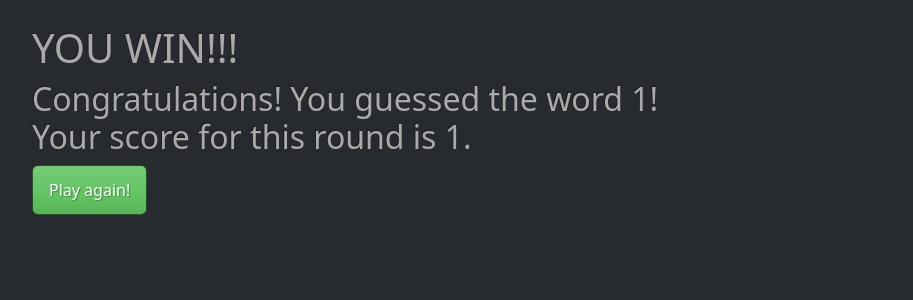
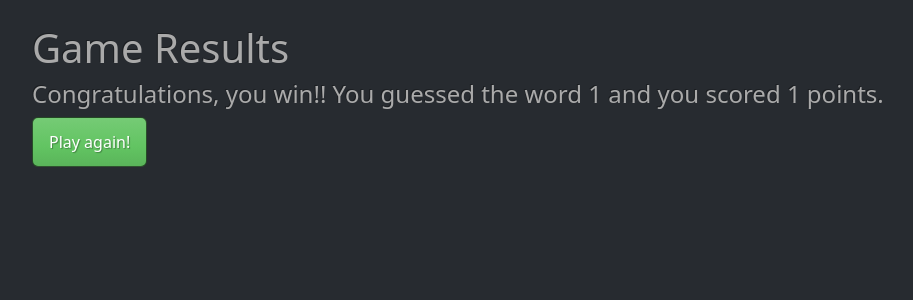
Before and after one commit to tmflower/capstone-1, a Flask app: page /game/finish in a window 1280 px wide. Shown: the part 56-356 px from the top of the page, without its empty margins (50-963 px from the left). Run offline with Flask 2, Linux system fonts and the light colour scheme; the visitor is signed in with stand-in values (Sample User, id 1); some libraries are stand-ins or nearby versions.

Commit message:
fixed issues with countdown timer and session score

```diff
--- a/app.py
+++ b/app.py
@@ -54,6 +54,8 @@ def user_signup():
 
         except IntegrityError:
             flash("Sorry, that username is already taken. Please try another one.", "warning")
+            form.username.data = ""
+            form.password.data = ""
 
     return render_template('signup.html', form=form)
 
@@ -117,8 +119,9 @@ def game_play():
     synonyms = data['results'][0]['synonyms']
 
     session['word'] = mystery_word.word
+    score = session['score']
 
-    return render_template('/game-play.html', word=mystery_word, synonyms=synonyms)
+    return render_template('/game-play.html', word=mystery_word, synonyms=synonyms, score=score)
 
 
 @app.route('/game/check-guess', methods=["GET","POST"])
--- a/models.py
+++ b/models.py
@@ -1,5 +1,3 @@
-from types import ClassMethodDescriptorType
-from xml.sax.handler import DTDHandler
 from flask_sqlalchemy import SQLAlchemy
 from flask_bcrypt import Bcrypt
 
--- a/static/app.js
+++ b/static/app.js
@@ -1,37 +1,62 @@
 let points;
+let timer;
 
 function startGame() {
     points = 100;
-    $('#points').text(`Your points: ${points}`)
-    let counter = 10;
-    const timer = setInterval(function(){
+    $('#points').text(`Your remaining points: ${points}`);
+    let counter = 30;
+    $('#game-over').addClass('invisible');
+    $('#word-info').removeClass('invisible');
+    $('#letters').removeClass('invisible');
+    $('#play-btn').addClass('invisible');
+    $('#replay').removeClass('invisible');
+    console.log("inside start game")
+    timer = setInterval(function(){
         console.log(counter);
         $('#timer').text(`${counter}`);
         counter--;
         if (counter === 0) {
             clearInterval(timer);
             console.log('timer has stopped!')
-            score = 0;
+            points = 0;
+            $('#points').text(`Your remaining points: 0`);
             getScore();
-            location.replace('/game/finish');
+            endGame();
         }
     }, 1000);
 }
 
-// const playBtn = $('#play-btn');
-// playBtn.on('click', startGame());
-// $('#replay').on('click', startGame());
+const playBtn = $('#play-btn');
+playBtn.on('click', startGame);
 
+function endGame() {
+    $('#word-info').addClass('invisible');
+    $('#letters').addClass('invisible');
+    $('#game-over').removeClass('invisible');
+    $('#replay').removeClass('invisible');
+}
 
-const $guessForm = $('#check-guess')
-const $guess = $('#guess')
+$('#results').on('click', getResults);
+
+function getResults() {
+    location.replace('/game/finish')
+}
+
+$('#replay').on('click', playAgain);
+
+function playAgain() {
+    location.replace('/game/play');
+}
+
+const $guessForm = $('#check-guess');
+const $guess = $('#guess');
 
 $guessForm.on('submit', checkGuess);
 
 async function checkGuess(evt) {
     evt.preventDefault();
     let guess = $guess.val();
-    console.log(guess)
+    console.log(guess);
 
     const resp = await axios.get(`/game/check-guess`, { params: { guess: guess } });
     console.log(resp)
@@ -41,9 +66,12 @@ async function checkGuess(evt) {
     let mysteryWord = $('#mystery-word').text()
 
     if (guess === mysteryWord) {
+        clearInterval(timer);
         $('#feedback').text("You guessed it!");
+        console.log(points);
         getScore();
-        location.assign('/game/finish')
+        endGame();
+        // location.assign('/game/finish')
     }
 
     else {
@@ -61,19 +89,19 @@ function showHint1() {
     if (points === 100) {
         $definition.removeClass('invisible');
         points -= 50;
-        $('#points').text(`Your points: ${points}`)
+        $('#points').text(`Your remaining points: ${points}`)
         $hint1.prop('disabled', true);
     }
     else if (points === 50) {
         $definition.removeClass('invisible');
         points -= 25;
-        $('#points').text(`Your points: ${points}`)
+        $('#points').text(`Your remaining points: ${points}`)
         $hint1.prop('disabled', true);
     }
     else if (points === 25) {
         $definition.removeClass('invisible');
         points -= 15
-        $('#points').text(`Your points: ${points}`)
+        $('#points').text(`Your remaining points: ${points}`)
         $hint1.prop('disabled', true);
     }
 }
@@ -86,19 +114,19 @@ function showHint2() {
     if (points === 100) {
         $synonyms.removeClass('invisible');
         points -= 50;
-        $('#points').text(`Your points: ${points}`)
+        $('#points').text(`Your remaining points: ${points}`)
         $hint2.prop('disabled', true);
     }
     else if (points === 50) {
         $synonyms.removeClass('invisible');
         points -= 25;
-        $('#points').text(`Your points: ${points}`)
+        $('#points').text(`Your remaining points: ${points}`)
         $hint2.prop('disabled', true);
     }
     else if (points === 25) {
         $synonyms.removeClass('invisible');
         points -= 15;
-        $('#points').text(`Your points: ${points}`)
+        $('#points').text(`Your remaining points: ${points}`)
         $hint2.prop('disabled', true);
     }
 }
@@ -111,19 +139,19 @@ function showHint3() {
     if (points === 100) {
         $firstLetter.removeClass('invisible');
         points -= 50;
-        $('#points').text(`Your points: ${points}`)
+        $('#points').text(`Your remaining points: ${points}`)
         $hint3.prop('disabled', true);
     }
     else if (points === 50) {
         $firstLetter.removeClass('invisible');
         points -= 25;
-        $('#points').text(`Your points: ${points}`)
+        $('#points').text(`Your remaining points: ${points}`)
         $hint3.prop('disabled', true);
     }
     else if (points === 25) {
         $firstLetter.removeClass('invisible');
         points -= 15;
-        $('#points').text(`Your points: ${points}`)
+        $('#points').text(`Your remaining points: ${points}`)
         $hint3.prop('disabled', true);
     }
 }
--- a/templates/game-finish.html
+++ b/templates/game-finish.html
@@ -1,8 +1,12 @@
 {% extends 'base.html' %}
 {% block content %}
 <!-- if player in session, show response below; else show a loser response...with option to get word info -->
-<h1>YOU WIN!!!</h1>
-<h2>Congratulations! You guessed the word {{ word }}! <br> Your score for this round is {{ score }}.</h2>
+<h1>Game Results</h1>
+    {% if score == 0 %}
+    <h4>Sorry, you didn't get it this time! The mystery word was {{ word }} and you scored {{ score }} points.</h4>
+    {% elif score > 0 %}
+    <h4>Congratulations, you win!! You guessed the word {{ word }} and you scored {{ score }} points.</h4>
+    {% endif %}
 <form action='/game/play'>
     <button id="replay" class="btn btn-success">Play again!</button>
 </form>
```
Also changed, not shown: notes.md (+12 -1 lines), templates/game-info.html (+8 -1 lines), templates/game-play.html (+14 -12 lines).
